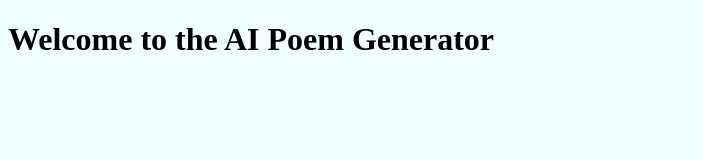
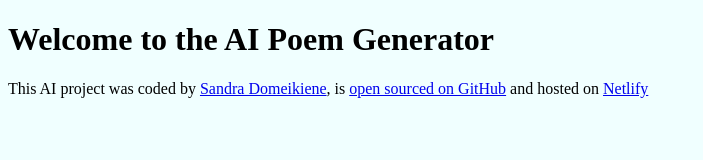
Before and after one commit to sanddot/project-poem-generator, a plain HTML site: page index.html in a window 1280 px wide. Shown: the whole page, without its empty margins (0-703 px from the left). Drawn offline with Linux system fonts and the light colour scheme.

Commit message:
Added footer and links

```diff
--- a/index.html
+++ b/index.html
@@ -9,5 +9,18 @@
   <body>
     <h1>Welcome to the AI Poem Generator</h1>
     <script src="src/index.js"></script>
+    <footer>
+      This AI project was coded by
+      <a href="https://github.com/sanddot" target="_blank">Sandra Domeikiene</a
+      >, is
+      <a
+        href="https://github.com/sanddot/project-poem-generator"
+        target="_blank"
+      >
+        open sourced on GitHub</a
+      >
+      and hosted on
+      <a href="https://letscreatepoem.netlify.app/" target="_blank"> Netlify</a>
+    </footer>
   </body>
 </html>
```
